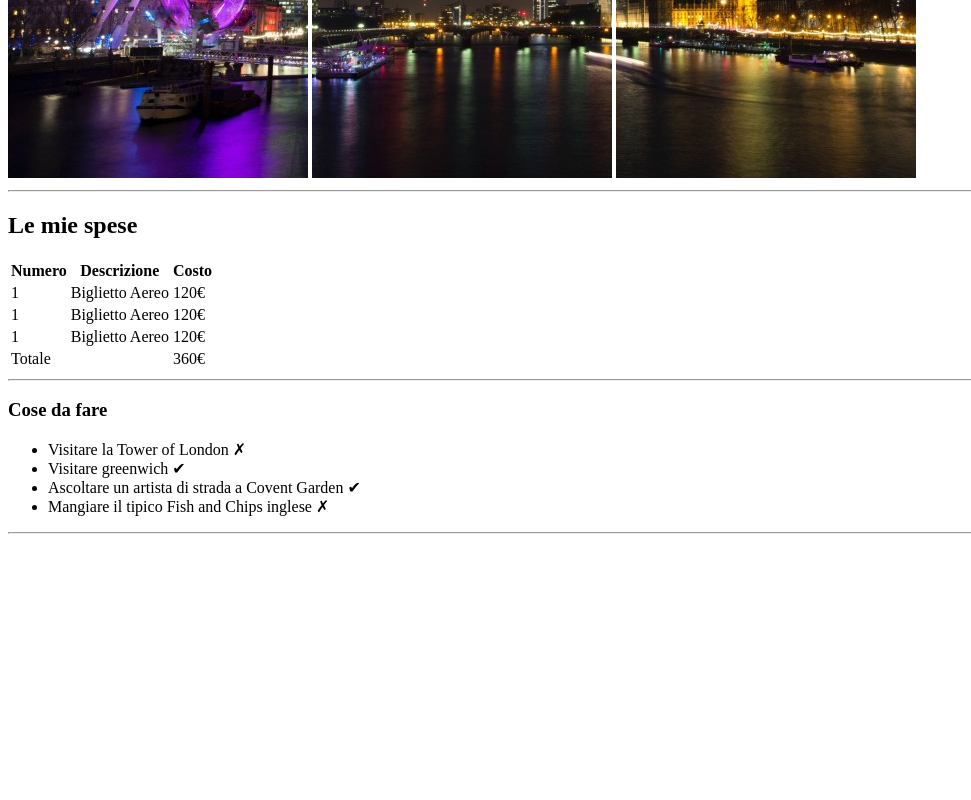
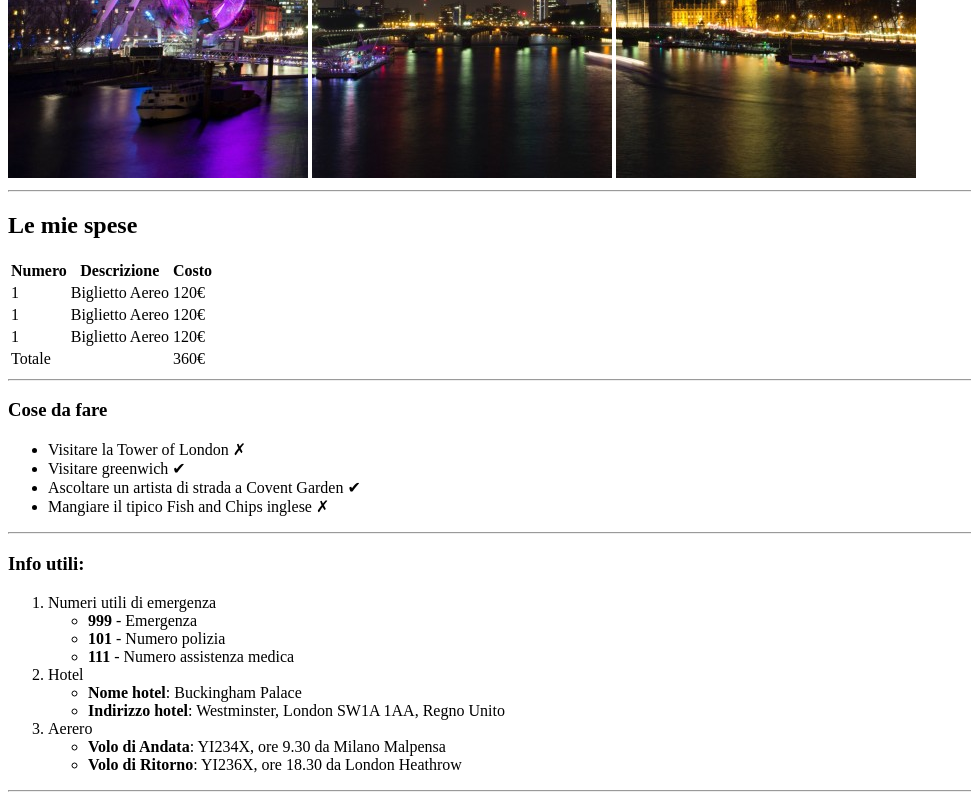
Before and after one commit to federico-casu/html-london-trip, a plain HTML site: page index.html in a window 1280 px wide. Shown: the part 502-1302 px from the top of the page, without its empty margins (0-971 px from the left). Before the commit the page ends 1044 px from the top, so only its background shows below. Drawn offline with Linux system fonts and the light colour scheme.

Commit message:
added info section with ol and ul

```diff
--- a/index.html
+++ b/index.html
@@ -63,6 +63,43 @@
             </ul>
             <hr>
         </section>
+
+        <!-- Info section -->
+        <section>
+            <h3>Info utili:</h3>
+            <!-- Ordered list -->
+            <ol>
+                <!-- Ordered list item -->
+                <li>
+                    <span>Numeri utili di emergenza</span>
+                    <!-- Unordered list -->
+                    <ul>
+                        <li><strong>999</strong> - Emergenza</li>
+                        <li><strong>101</strong> - Numero polizia</li>
+                        <li><strong>111</strong> - Numero assistenza medica</li>
+                    </ul>
+                </li>
+                <!-- Ordered list item -->
+                <li>
+                    <span>Hotel</span>
+                    <!-- Unordered list -->
+                    <ul>
+                        <li><strong>Nome hotel</strong>: Buckingham Palace</li>
+                        <li><strong>Indirizzo hotel</strong>: Westminster, London SW1A 1AA, Regno Unito</li>
+                    </ul>
+                </li>
+                <!-- Ordered list item -->
+                <li>
+                    <span>Aerero</span>
+                    <!-- Unordered list -->
+                    <ul>
+                        <li><strong>Volo di Andata</strong>: YI234X, ore 9.30 da Milano Malpensa</li>
+                        <li><strong>Volo di Ritorno</strong>: YI236X, ore 18.30 da London Heathrow</li>
+                    </ul>
+                </li>
+            </ol>
+            <hr>
+        </section>
     </main>
 
     <footer>
```
